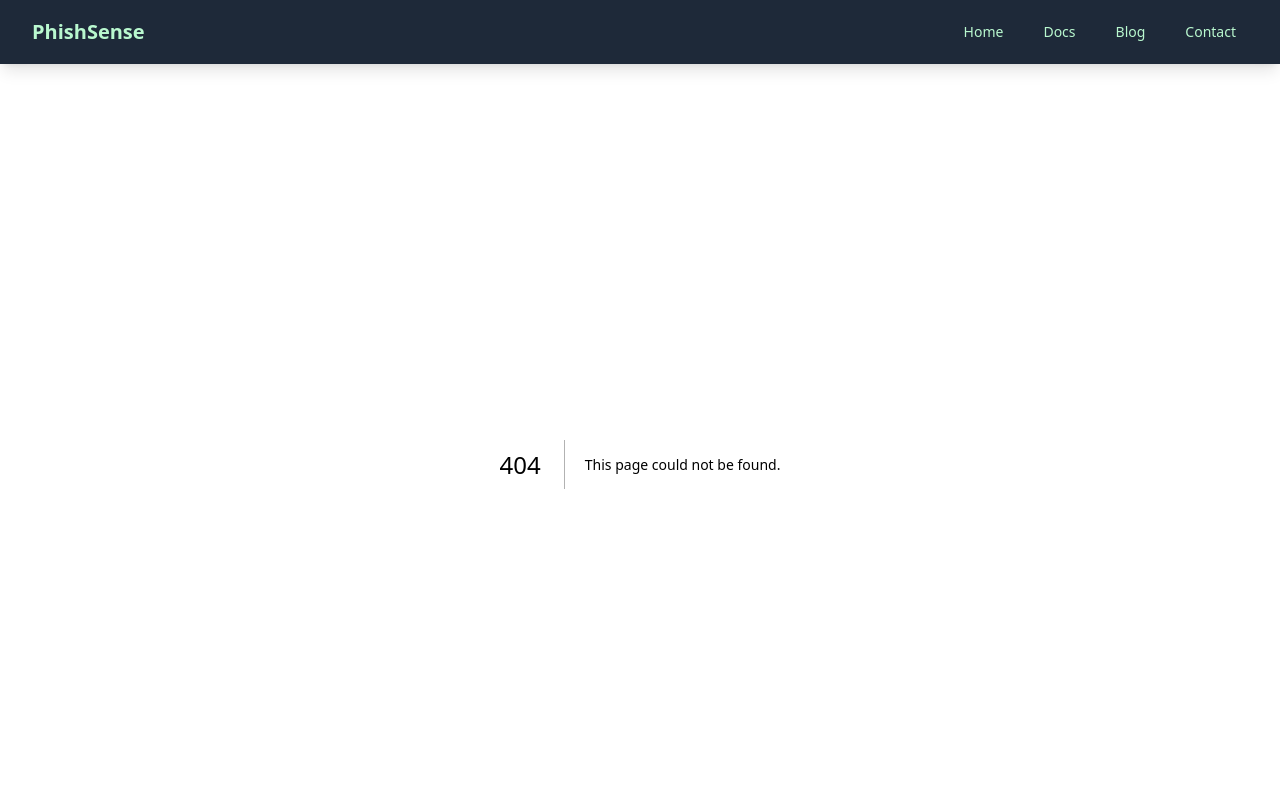
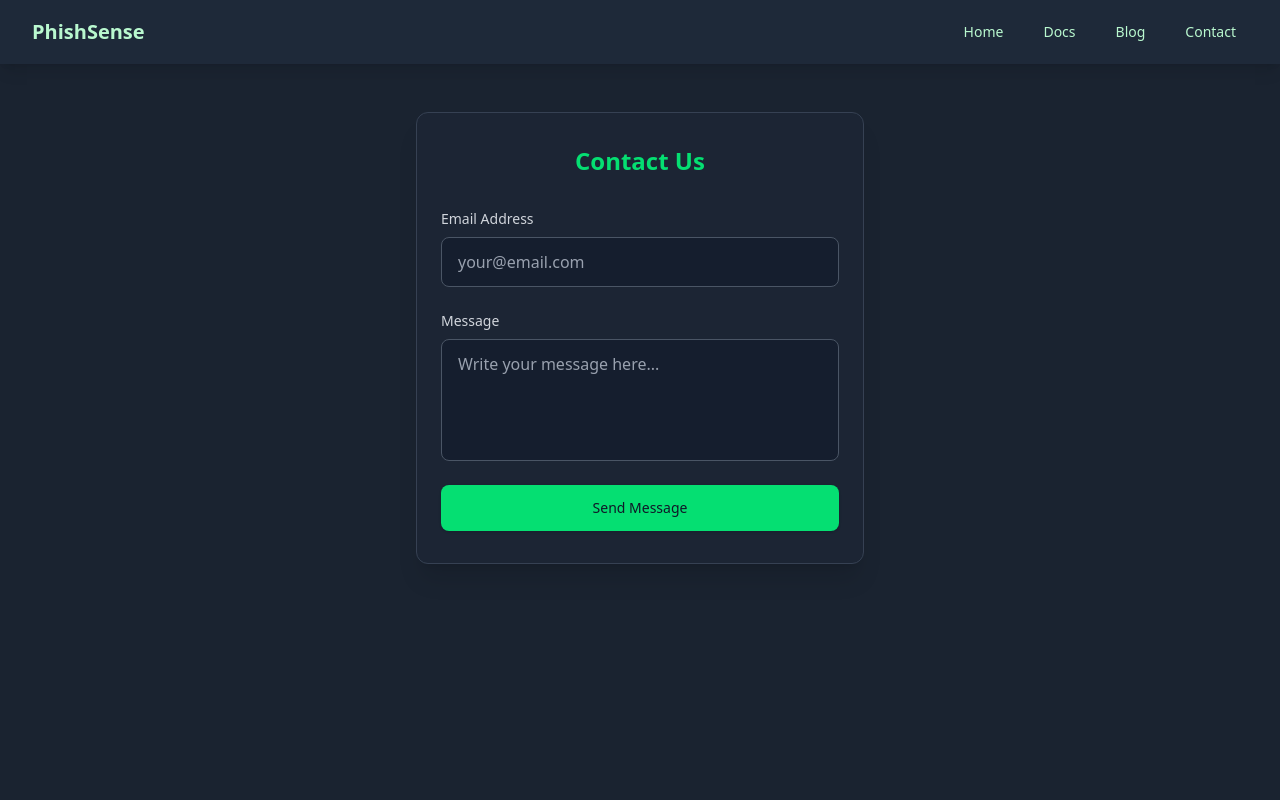
Before and after one commit to oussamabenalisst/PhishSenseSite, a Next.js app: page /contact in a window 1280 px wide. Before the commit this address had no page. Shown: the top 800 px of the page. Built offline with nearby package versions, Linux system fonts and the light colour scheme.

Commit message:
fix links footer

```diff
--- /dev/null
+++ b/app/contact/page.tsx
@@ -0,0 +1,88 @@
+"use client";
+import { useState } from "react";
+
+export default function ContactForm() {
+  const [email, setEmail] = useState("");
+  const [message, setMessage] = useState("");
+  const [submitted, setSubmitted] = useState(false);
+
+  const handleSubmit = (e: React.FormEvent) => {
+    e.preventDefault();
+    console.log({ email, message });
+    setSubmitted(true);
+    setEmail("");
+    setMessage("");
+  };
+
+  return (
+    <div className="min-h-screen py-12 px-4 sm:px-6 lg:px-8 animate-fade-in">
+      <div className="max-w-md mx-auto bg-gray-800/50 backdrop-blur-sm rounded-xl shadow-xl overflow-hidden border border-gray-700">
+        <div className="px-6 py-8">
+          <h2 className="text-2xl font-bold text-center text-green-400 mb-8">
+            Contact Us
+          </h2>
+
+          {submitted ? (
+            <div className="text-center p-4 mb-4 text-green-400 bg-green-900/50 rounded-lg border border-green-500">
+              Thank you for your message! We will get back to you soon.
+            </div>
+          ) : null}
+
+          <form onSubmit={handleSubmit} className="space-y-6">
+            <div>
+              <label
+                htmlFor="email"
+                className="block text-sm font-medium text-gray-300 mb-2"
+              >
+                Email Address
+              </label>
+              <input
+                type="email"
+                id="email"
+                required
+                value={email}
+                onChange={(e) => setEmail(e.target.value)}
+                className="block w-full px-4 py-3 bg-gray-900/50 border border-gray-600 rounded-lg text-gray-100 placeholder-gray-400
+                          focus:outline-none focus:ring-2 focus:ring-green-500 focus:border-transparent
+                          transition-all duration-200"
+                placeholder="your@email.com"
+              />
+            </div>
+
+            <div>
+              <label
+                htmlFor="message"
+                className="block text-sm font-medium text-gray-300 mb-2"
+              >
+                Message
+              </label>
+              <textarea
+                id="message"
+                required
+                value={message}
+                onChange={(e) => setMessage(e.target.value)}
+                rows={4}
+                className="block w-full px-4 py-3 bg-gray-900/50 border border-gray-600 rounded-lg text-gray-100 placeholder-gray-400
+                          focus:outline-none focus:ring-2 focus:ring-green-500 focus:border-transparent
+                          transition-all duration-200 resize-none"
+                placeholder="Write your message here..."
+              />
+            </div>
+
+            <div>
+              <button
+                type="submit"
+                className="w-full py-3 px-4 border border-transparent rounded-lg shadow-sm text-sm font-medium
+                         text-gray-900 bg-green-400 hover:bg-green-500
+                         focus:outline-none focus:ring-2 focus:ring-offset-2 focus:ring-green-500
+                         transition-all duration-200 transform hover:scale-[1.02]"
+              >
+                Send Message
+              </button>
+            </div>
+          </form>
+        </div>
+      </div>
+    </div>
+  );
+}
--- a/app/page.tsx
+++ b/app/page.tsx
@@ -1,4 +1,5 @@
 import Image from "next/image";
+import Link from "next/link";
 
 export default function Home() {
   return (
@@ -21,12 +22,18 @@ export default function Home() {
           </p>
 
           <div className="mt-10 flex flex-col sm:flex-row gap-4 justify-center items-center">
-            <button className="px-8 py-3 bg-green-500 text-white rounded-lg shadow-lg hover:bg-green-600 transform hover:scale-105 transition-all duration-200 font-semibold">
+            <Link
+              href="/Docs"
+              className="px-8 py-3 bg-green-500 text-white rounded-lg shadow-lg hover:bg-green-600 transform hover:scale-105 transition-all duration-200 font-semibold"
+            >
               Get Started
-            </button>
-            <button className="px-8 py-3 border-2 border-green-400 text-green-400 rounded-lg hover:bg-green-500 hover:text-white transform hover:scale-105 transition-all duration-200 font-semibold">
+            </Link>
+            <Link
+              href="/Blog"
+              className="px-8 py-3 border-2 border-green-400 text-green-400 rounded-lg hover:bg-green-500 hover:text-white transform hover:scale-105 transition-all duration-200 font-semibold"
+            >
               Learn More
-            </button>
+            </Link>
           </div>
 
           <div className="mt-16 grid grid-cols-1 sm:grid-cols-3 gap-8 max-w-4xl mx-auto">
--- a/components/header.tsx
+++ b/components/header.tsx
@@ -56,19 +56,19 @@ const Header = () => {
               Home
             </Link>
             <Link
-              href="/scan"
+              href="/Docs"
               className="text-green-200 hover:bg-gray-700 hover:text-white px-3 py-2 rounded-md text-sm font-medium"
             >
               Docs
             </Link>
             <Link
-              href="/about"
+              href="/Blog"
               className="text-green-200 hover:bg-gray-700 hover:text-white px-3 py-2 rounded-md text-sm font-medium"
             >
               Blog
             </Link>
             <Link
-              href="/about"
+              href="/contact"
               className="text-green-200 hover:bg-gray-700 hover:text-white px-3 py-2 rounded-md text-sm font-medium"
             >
               Contact
```
